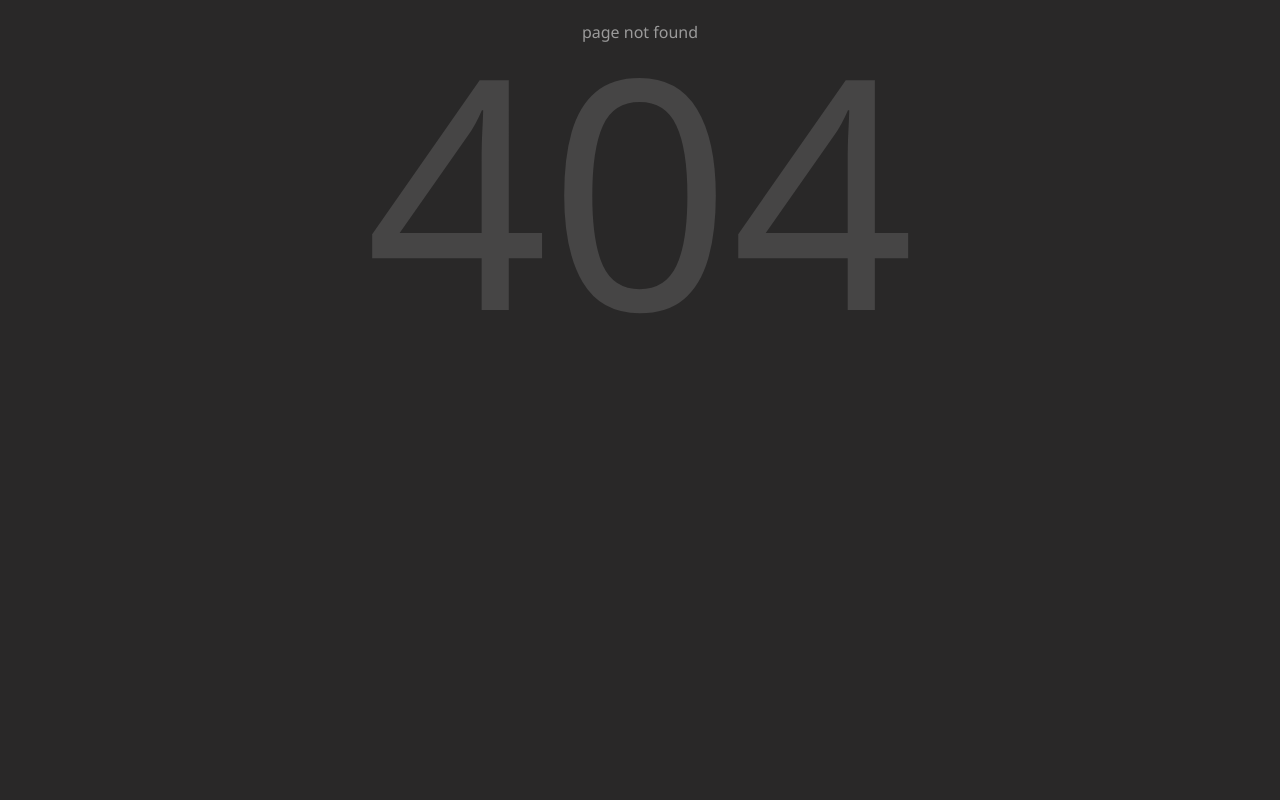
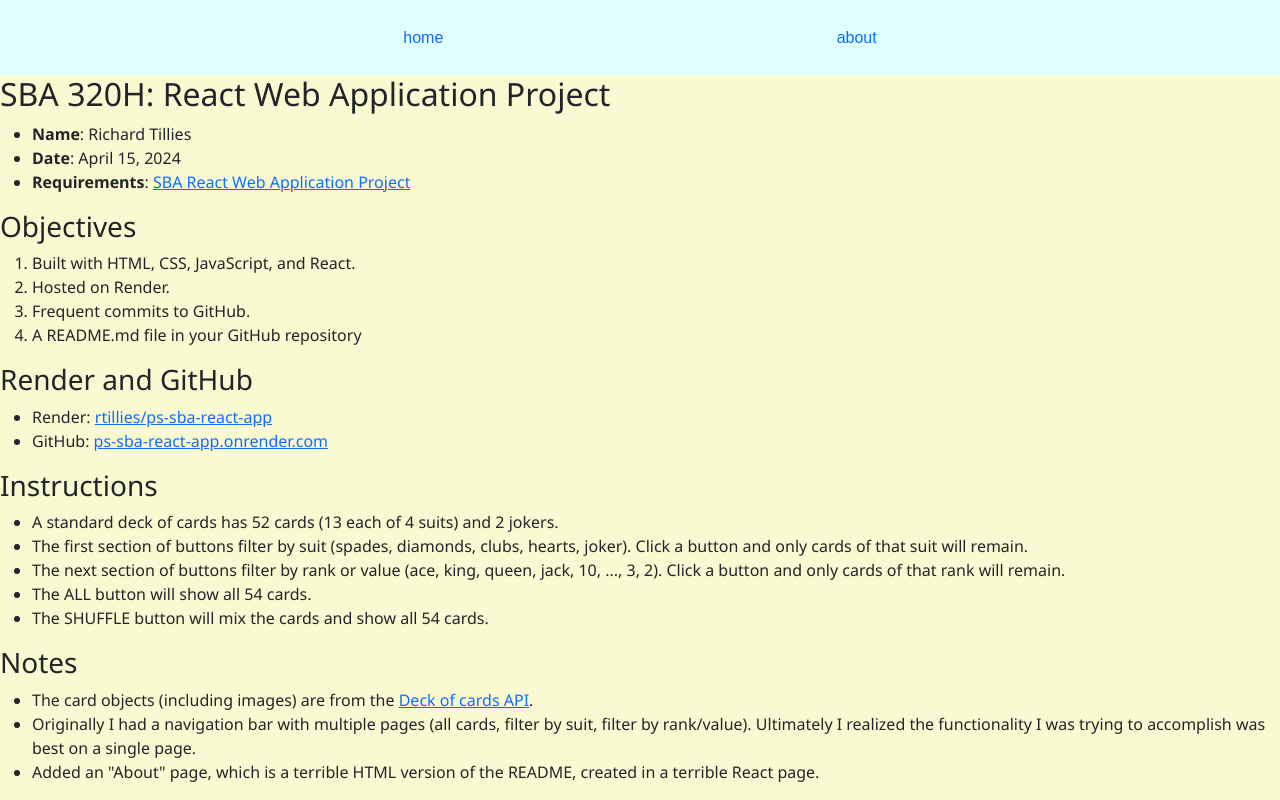
Before and after one commit to rtillies/ps-sba-react-app, a React (Vite) app: page /about in a window 1280 px wide. Before the commit this address had no page. Built offline with nearby package versions, Linux system fonts and the light colour scheme.

Commit message:
Added About page

```diff
--- a/src/components/App/App.jsx
+++ b/src/components/App/App.jsx
@@ -12,6 +12,7 @@ import Ranks from "../../pages/Ranks/Ranks";
 import Filter from "../../pages/Filter/Filter";
 import Custom404 from "../../pages/Custom404/Custom404";
 import { DeckContext } from "../Context";
+import About from "../../pages/About/About";
 
 function App() {
   const store = cardsStore();
@@ -19,11 +20,12 @@ function App() {
   return (
     <>
       <div className="App">
-        {/* <Nav /> */}
+        <Nav />
 
         {/* <DeckContext.Provider value={store.deckID}> */}
           <Routes>
             <Route index element={<Filter />} />
+            <Route path="/about" element={<About />} />
             {/* <Route path="/" element={<Landing />} />
             <Route path="/all" element={<AllCards />} />
             <Route path="/suit" element={<Suits />} />
--- a/src/components/Nav/Nav.jsx
+++ b/src/components/Nav/Nav.jsx
@@ -10,6 +10,9 @@ export default () => {
           <Link to="/">Home</Link>
         </li>
         <li>
+          <Link to="/about">About</Link>
+        </li>
+        {/* <li>
           <Link to="/all">All Cards</Link>
         </li>
         <li>
@@ -17,7 +20,7 @@ export default () => {
         </li>
         <li>
           <Link to="/filter">Filter</Link>
-        </li>
+        </li> */}
       </ul>
     </nav>
   );
--- a/src/index.css
+++ b/src/index.css
@@ -9,6 +9,13 @@
   display: flex;
   height: 100vh;
   flex-direction: column;
+}
+
+.about {
+  flex: 9;
+  background-color: lightgoldenrodyellow;
+  /* text-align: center; */
+  /* padding: 20px; */
 }
 
 .page {
--- /dev/null
+++ b/src/pages/About/About.jsx
@@ -0,0 +1,90 @@
+import React, { useContext } from "react";
+import "./landing.css";
+import { BrowserRouter, Link } from "react-router-dom";
+
+import { DeckContext } from "../../components/Context";
+import cardsStore from "../../stores/cardsStore";
+
+export default () => {
+  // const deckID = useContext(DeckContext);
+  const store = cardsStore();
+
+  return (
+    <>
+      <div className="about">
+        <h2>SBA 320H: React Web Application Project</h2>
+        <ul>
+          <li>
+            <strong>Name</strong>: Richard Tillies
+          </li>
+          <li>
+            <strong>Date</strong>: April 15, 2024
+          </li>
+          <li>
+            <strong>Requirements</strong>:{" "}
+            <Link to="https://ps-react-curriculum.herokuapp.com/320/project/">
+              SBA React Web Application Project
+            </Link>
+          </li>
+        </ul>
+        <h3>Objectives</h3>
+        <ol>
+          <li>Built with HTML, CSS, JavaScript, and React.</li>
+          <li>Hosted on Render.</li>
+          <li>Frequent commits to GitHub.</li>
+          <li>A README.md file in your GitHub repository</li>
+        </ol>
+        <h3>Render and GitHub</h3>
+        <ul>
+          <li>
+            Render:{" "}
+            <a href="https://github.com/rtillies/ps-sba-react-app" target="_blank">
+              rtillies/ps-sba-react-app
+            </a>
+          </li>
+          <li>
+            GitHub:{" "}
+            <a href="https://ps-sba-react-app.onrender.com/" target="_blank">
+              ps-sba-react-app.onrender.com
+            </a>
+          </li>
+        </ul>
+        <h3>Instructions</h3>
+        <ul>
+          <li>
+            A standard deck of cards has 52 cards (13 each of 4 suits) and 2
+            jokers.
+          </li>
+          <li>
+            The first section of buttons filter by suit (spades, diamonds,
+            clubs, hearts, joker). Click a button and only cards of that suit
+            will remain.
+          </li>
+          <li>
+            The next section of buttons filter by rank or value (ace, king,
+            queen, jack, 10, ..., 3, 2). Click a button and only cards of that
+            rank will remain.
+          </li>
+          <li>The ALL button will show all 54 cards.</li>
+          <li>The SHUFFLE button will mix the cards and show all 54 cards.</li>
+        </ul>
+        <h3>Notes</h3>
+        <ul>
+          <li>
+            The card objects (including images) are from the{" "}
+            <a href="https://deckofcardsapi.com/" target="_blank">Deck of cards API</a>.
+          </li>
+          <li>
+            Originally I had a navigation bar with multiple pages (all cards,
+            filter by suit, filter by rank/value). Ultimately I realized the
+            functionality I was trying to accomplish was best on a single page.
+          </li>
+          <li>
+            Added an "About" page, which is a terrible HTML version of the
+            README, created in a terrible React page.
+          </li>
+        </ul>
+      </div>
+    </>
+  );
+};
```
Also changed, not shown: src/pages/About/landing.css (added).
